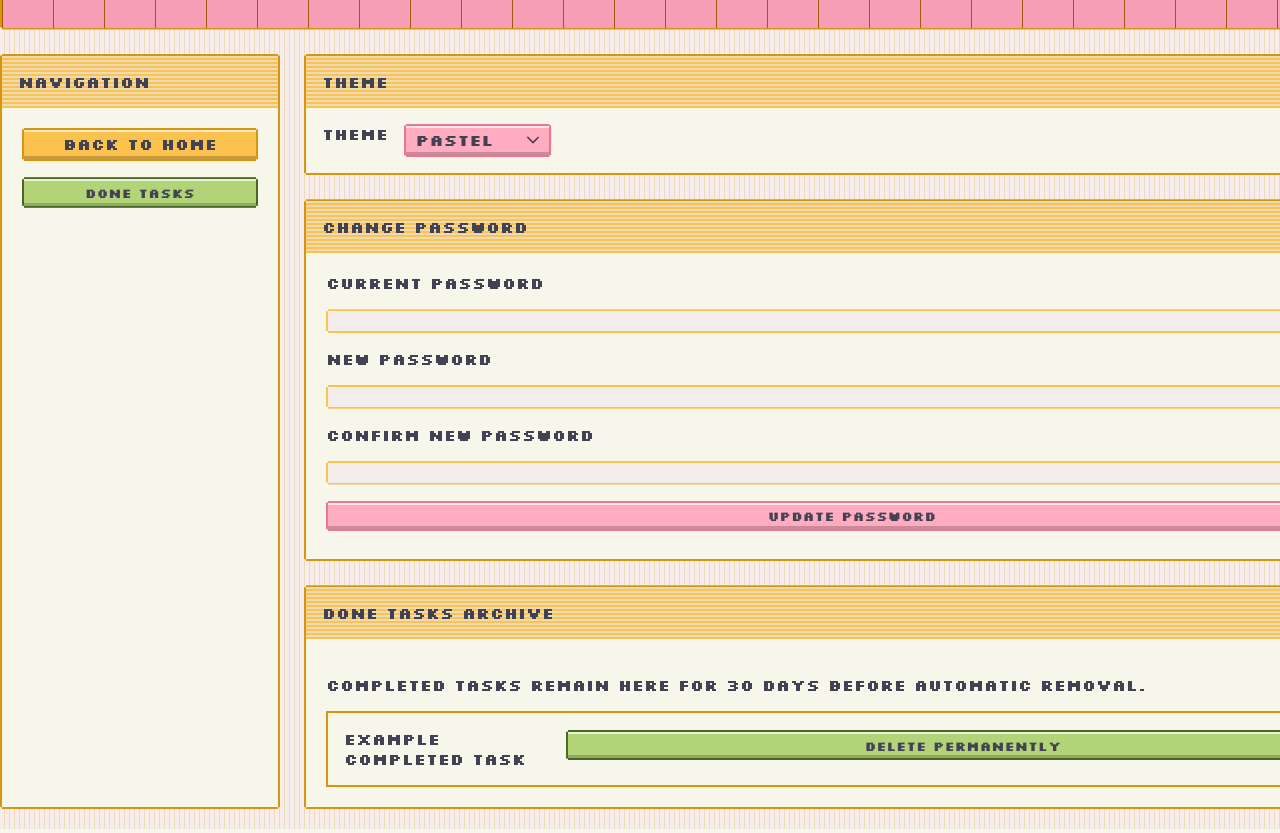
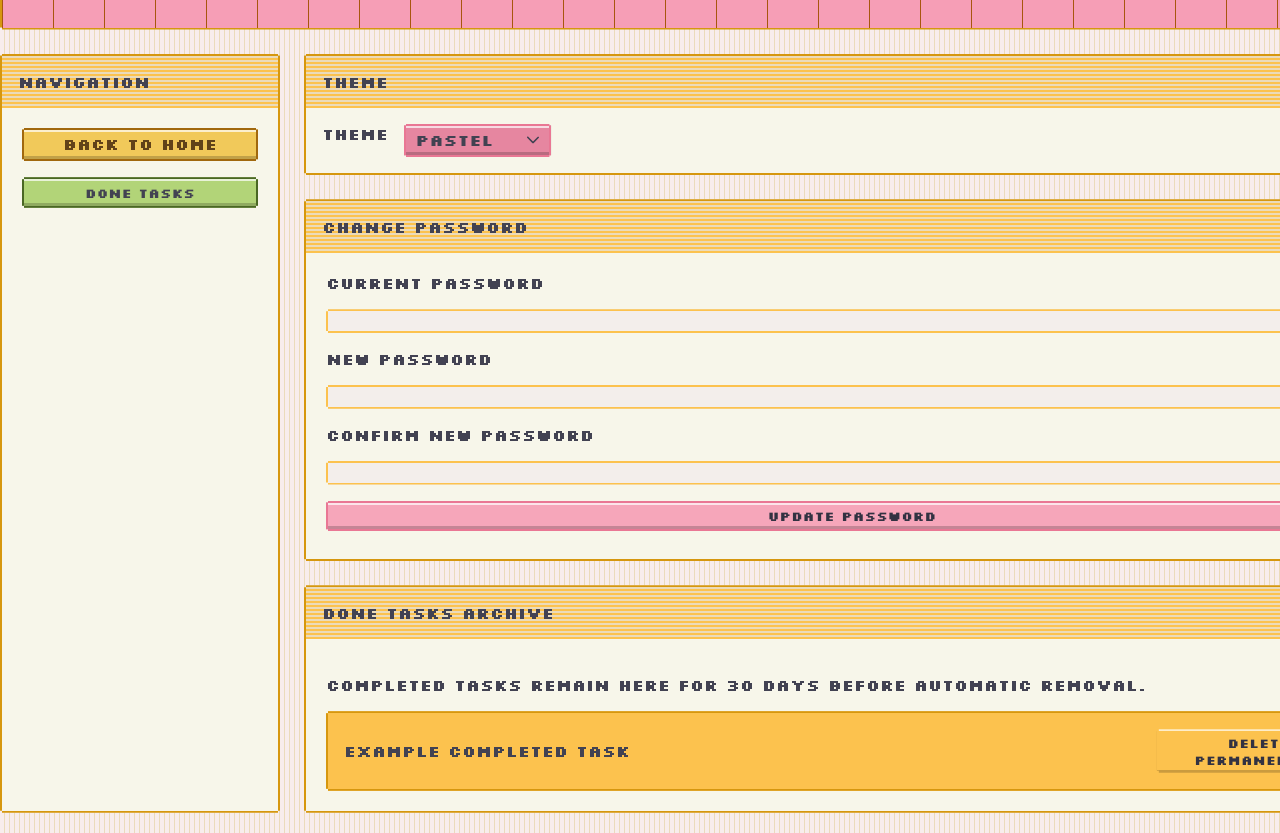
Before and after one commit to halm404/todoApplication, a React (Vite) app in the folder frontend/frontend/: page /settings in a window 1280 px wide. Shown: the part 300-1133 px from the top of the page. Built offline with nearby package versions, Linux system fonts and the light colour scheme.

Commit message:
Add second theme

```diff
--- a/frontend/frontend/src/App.css
+++ b/frontend/frontend/src/App.css
@@ -19,6 +19,7 @@ body {
     width: 100%;
     padding: 0.15rem;
     border: var(--inputfield-border);
+    color: var(--inputfield-color);
     background: var(--inputfield-bg);
     clip-path: var(--corner-pixel);
 }
@@ -31,7 +32,7 @@ body {
 .pixel-input:focus,
 .pixel-textarea:focus {
     background-color: var(--inputfield-focus-bg);
-    border: var(--inputfield-border-focused);
+    border: var(--inputfield-border);
 }
 
 .pixel-textarea {
--- a/frontend/frontend/src/index.css
+++ b/frontend/frontend/src/index.css
@@ -31,6 +31,10 @@
             2px 2px);
 }
 
+a {
+    color: var(--link-style);
+}
+
 .banner,
 .window,
 .modal-title-bar,
@@ -42,10 +46,21 @@
 .action-button,
 .menu-button,
 .save-button,
+.warning-button,
 .p-dropdown-panel {
     font-family: var(--font-pixel);
     font-weight: 600;
     color: var(--secondary-color);
+}
+
+.nav-button,
+.action-button,
+.menu-button,
+.save-button,
+.warning-button,
+.p-dropdown-panel,
+.warning-button {
+    cursor: pointer;
 }
 
 .banner {
@@ -99,8 +114,9 @@
 .nav-button {
     text-decoration: none;
     padding: .3rem .6rem;
-    border: var(--border-primary);
-    background: var(--third-background);
+    border: var(--nav-button-border);
+    color: var(--nav-button-color);
+    background: var(--nav-button-bg);
     clip-path: var(--corner-pixel);
     box-shadow: var(--button-shadow);
 
@@ -110,9 +126,8 @@
 }
 
 .nav-button:hover {
-    background: var(--fourth-background);
-    border: var(--border-primary);
-    color: var(--primary-color);
+    background: var(--nav-button-hover-bg);
+    color: var(--nav-button-hover-color);
     transform: translateY(-2px);
 }
 
@@ -135,7 +150,7 @@
 .p-dropdown {
     text-decoration: none;
     border: var(--action-button-border);
-    background: var(--primary-background);
+    background: var(--dropdown-background);
     clip-path: var(--corner-pixel);
     box-shadow: var(--button-shadow);
     padding: .3rem .6rem;
@@ -159,7 +174,7 @@
 
 .p-dropdown-panel {
     color: var(--primary-color);
-    background-color: var(--primary-background);
+    background-color: var(--dropdown-background);
     text-shadow: 1px 1px 0 var(--secondary-background);
     border: var(--action-button-border);
     clip-path: var(--corner-pixel);
--- a/frontend/frontend/src/pages/SettingsPage.jsx
+++ b/frontend/frontend/src/pages/SettingsPage.jsx
@@ -109,7 +109,7 @@ export default function SettingsPage() {
                   <span>
                     Example Completed Task
                   </span>
-                  <button className="menu-button">
+                  <button className="warning-button">
                     Delete Permanently
                   </button>
                 </div>
--- a/frontend/frontend/src/styles/HomePage.css
+++ b/frontend/frontend/src/styles/HomePage.css
@@ -15,7 +15,7 @@
 
 .window {
     border: var(--border-primary);
-    background: var(--primary-color);
+    background: var(--window-background);
     clip-path: var(--corner-pixel);
 }
 
@@ -42,8 +42,8 @@
     padding: .3rem .6rem;
     margin-bottom: 8px;
     border: var(--action-button-border);
-    background: var(--primary-background);
-    cursor: pointer;
+    background-color: var(--action-button-bg);
+    color: var(--action-button-color);
     clip-path: var(--corner-pixel);
     box-shadow: var(--button-shadow);
 
@@ -54,7 +54,7 @@
 
 .action-button:hover {
     border: var(--action-button-border);
-    background-color: var(--secondary-background);
+    background-color: var(--action-button-hover-bg);
     color: var(--primary-color);
     transform: translateY(-2px);
 }
@@ -69,7 +69,6 @@
     margin-bottom: 8px;
     border: var(--save-button-border);
     background: var(--save-button-bg);
-    cursor: pointer;
     clip-path: var(--corner-pixel);
     box-shadow: var(--button-shadow);
 
@@ -91,7 +90,6 @@
     padding: .3rem .6rem;
     border: var(--menu-button-border);
     background: var(--menu-button-bg);
-    cursor: pointer;
     clip-path: var(--corner-pixel);
     box-shadow: var(--button-shadow);
 
@@ -109,8 +107,8 @@
 .empty-message {
     padding: 30px;
     text-align: center;
-    border: 3px dashed var(--save-button-bg);
-    background: var(--primary-color);
+    border: var(--empty-message-border);
+    background: var(--empty-message-background);
     color: var(--secondary-color);
 }
 
@@ -129,7 +127,7 @@
 }
 
 .p-dialog {
-    background-color: var(--primary-color);
+    background-color: var(--dialog-background);
     border: var(--border-primary);
     clip-path: var(--corner-pixel);
     width: 400px;
@@ -146,8 +144,8 @@
 }
 
 .p-dialog-header-icon {
-    border: var(--action-button-border);
-    background: var(--primary-background);
+    border: var(--close-button-border);
+    background: var(--close-button-background);
     clip-path: var(--corner-pixel);
     box-shadow: var(--button-shadow);
     position: absolute;
@@ -157,8 +155,8 @@
 }
 
 .p-dialog-header-icon:hover {
-    border: var(--border-primary);
-    background: var(--secondary-background);
+    border: var(--close-button-border);
+    background: var(--close-button-hover-background);
     color: var(--primary-color);
 }
 
--- a/frontend/frontend/src/styles/SettingsPage.css
+++ b/frontend/frontend/src/styles/SettingsPage.css
@@ -38,7 +38,32 @@
     align-items: center;
     padding: 1rem;
     border: var(--border-primary);
-    background: var(--primary-color);
+    background: var(--third-background);
+    clip-path: var(--corner-pixel);
+}
+
+.warning-button {
+    width: 20%;
+    text-decoration: none;
+    padding: .3rem .6rem;
+    border: var(--warning-button-border);
+    color: var(--menu-button-color);
+    background: var(--warning-button-background);
+    clip-path: var(--corner-pixel);
+    box-shadow: var(--button-shadow);
+
+    transition:
+        transform 0.1s ease,
+        background-color 0.1s ease;
+}
+
+.warning-button:hover {
+    background: var(--warning-button-hover-background);
+    transform: translateY(-2px);
+}
+
+.warning-button:active {
+    transform: translateY(1px);
 }
 
 @media (max-width: 1000px) {
--- a/frontend/frontend/src/theme.css
+++ b/frontend/frontend/src/theme.css
@@ -20,9 +20,24 @@
 
     --border-primary: 2px solid rgb(214, 151, 15);
 
-    --action-button-bg: rgb(230, 127, 153);
+    --window-background: #f7f6ea;
+
+    --dialog-background: rgb(243, 237, 225);
+
+    --link-style: rgb(223, 98, 152);
+
+    --empty-message-background: rgb(246, 240, 233);
+    --empty-message-border: 2px dashed rgb(241, 185, 111);
+
+    --nav-button-bg: rgb(241, 201, 90);
+    --nav-button-color: #614319;
+    --nav-button-hover-bg: rgb(200, 130, 17);
+    --nav-button-hover-color: #f8f7ff;
+    --nav-button-border: 2px solid rgb(161, 104, 14);
+
+    --action-button-bg: rgb(246, 166, 186);
     --action-button-color: #323242;
-    --action-button-hover-bg: rgb(192, 65, 97);
+    --action-button-hover-bg: rgb(222, 111, 139);
     --action-button-hover-color: #f8f7ff;
     --action-button-border: 2px solid rgb(233, 119, 148);
 
@@ -45,14 +60,96 @@
     --inputfield-border: 2px solid var(--third-background);
     --inputfield-border-focused: 2px solid rgb(216, 130, 37);
 
-    --dropdown-background: rgb(218, 105, 135);
+    --dropdown-background: rgb(230, 134, 160);
     --dropdown-hover-background: rgb(187, 102, 124);
     --dropdown-focus-background: rgb(146, 71, 91);
     --dropdown-item-hover: rgb(174, 79, 104);
     --dropdown-item-border-hover: 2px solid rgb(131, 35, 57);
+
+    --close-button-background: rgb(230, 134, 160);
+    --close-button-hover-background: rgb(201, 69, 104);
+    --close-button-focus-background: rgb(146, 71, 91);
+    --close-button-border: 2px solid rgb(167, 30, 62);
 }
 
 .theme-dark {
+    --body-pattern-primary: rgb(76, 92, 53);
+    --body-pattern-secondary: #7e6542;
+
+    --third-background: rgb(93, 76, 44);
+    --fourth-background: rgb(98, 74, 33);
+
+    --primary-background: rgb(97, 65, 45);
+    --secondary-background: rgb(196, 167, 117);
+
+    --secondary-color: #ece8d0;
+    --primary-color: #eee9dd;
+
+    --border-primary: 2px solid rgb(152, 124, 66);
+
+    --logo-pattern-primary: rgb(104, 65, 31);
+    --logo-pattern-secondary: #c19054;
+    --logo-header: #dbc593;
+    --logo-header-shadow: 1px 1px 0 var(--primary-color);
+
+    --subheader-shadow: 1px 2px 0px rgb(142, 98, 24);
+
+    --window-background: rgb(86, 67, 44);
+
+    --dialog-background: rgb(70, 57, 34);
+
+    --link-style: rgb(129, 209, 89);
+
+    --empty-message-background: rgb(121, 95, 63);
+    --empty-message-border: 2px dashed rgb(194, 144, 57);
+
+    --nav-button-bg: rgb(207, 144, 48);
+    --nav-button-color: #5a3c12;
+    --nav-button-hover-bg: rgb(134, 93, 32);
+    --nav-button-hover-color: #f8f7ff;
+    --nav-button-border: 2px solid rgb(101, 75, 12);
+
+    --action-button-bg: rgb(158, 160, 71);
+    --action-button-color: #323242;
+    --action-button-hover-bg: rgb(109, 113, 40);
+    --action-button-hover-color: #f8f7ff;
+    --action-button-border: 2px solid rgb(58, 76, 28);
+
+    --save-button-bg: rgb(78, 99, 39);
+    --save-button-color: #f6f3ea;
+    --save-button-hover-bg: rgb(48, 76, 16);
+    --save-button-hover-color: #f8f7ff;
+    --save-button-border: 2px solid rgb(40, 61, 13);
+
+    --menu-button-bg: #5f7738;
+    --menu-button-color: #e3ddce;
+    --menu-button-hover-bg: #426219;
+    --menu-button-hover-color: #252422;
+    --menu-button-border: 2px solid rgb(59, 87, 23);
+
+    --inputfield-bg: #28190e31;
+    --inputfield-color: #e3ddce;
+    --inputfield-hover-bg: #392d13c2;
+    --inputfield-focus-bg: #302106a2;
+    --inputfield-border: 2px solid rgb(157, 133, 82);
+
+    --dropdown-background: #5f7738;
+    --dropdown-hover-background: #435721;
+    --dropdown-focus-background: #334c0b;
+    --dropdown-item-hover: #334812;
+    --dropdown-item-border-hover: 2px solid #5f7738;
+
+    --close-button-background: #5f7738;
+    --close-button-hover-background: #435721;
+    --close-button-focus-background: #334c0b;
+    --close-button-border: 2px solid #3f5817;
+
+    --warning-button-background: #9d2626;
+    --warning-button-hover-background: #861f14;
+    --warning-button-border: 2px solid #770d06;
+}
+
+.theme-retro {
     --body-pattern-primary: rgb(92, 68, 53);
     --body-pattern-secondary: #7e6542;
 
@@ -66,8 +163,11 @@
     --secondary-background: rgb(196, 167, 117);
     --secondary-color: #e4dcc4;
 
+    --logo-pattern-primary: rgb(168, 86, 14);
+    --logo-pattern-secondary: #d0aa7b;
     --logo-header: #dbc593;
     --logo-header-shadow: 1px 1px 0 var(--primary-color);
+
     --subheader-shadow: 1px 2px 0px rgb(142, 98, 24);
 
     --action-button-bg: #dbc593;
@@ -91,11 +191,12 @@
     --inputfield-bg: #28190e00;
     --inputfield-color: #e3ddce;
     --inputfield-hover-bg: #bb752428;
-    --inputfield-hover-color: #d094115c;
     --inputfield-focus-bg: #674a108c;
     --inputfield-border: 2px solid rgb(139, 117, 69);
 
-    --window-border: 2px solid rgb(53, 39, 8);
+    --dropdown-background: rgb(218, 105, 135);
+    --dropdown-hover-background: rgb(187, 102, 124);
+    --dropdown-focus-background: rgb(146, 71, 91);
+    --dropdown-item-hover: rgb(174, 79, 104);
+    --dropdown-item-border-hover: 2px solid rgb(131, 35, 57);
 }
-
-.theme-retro {}
```
